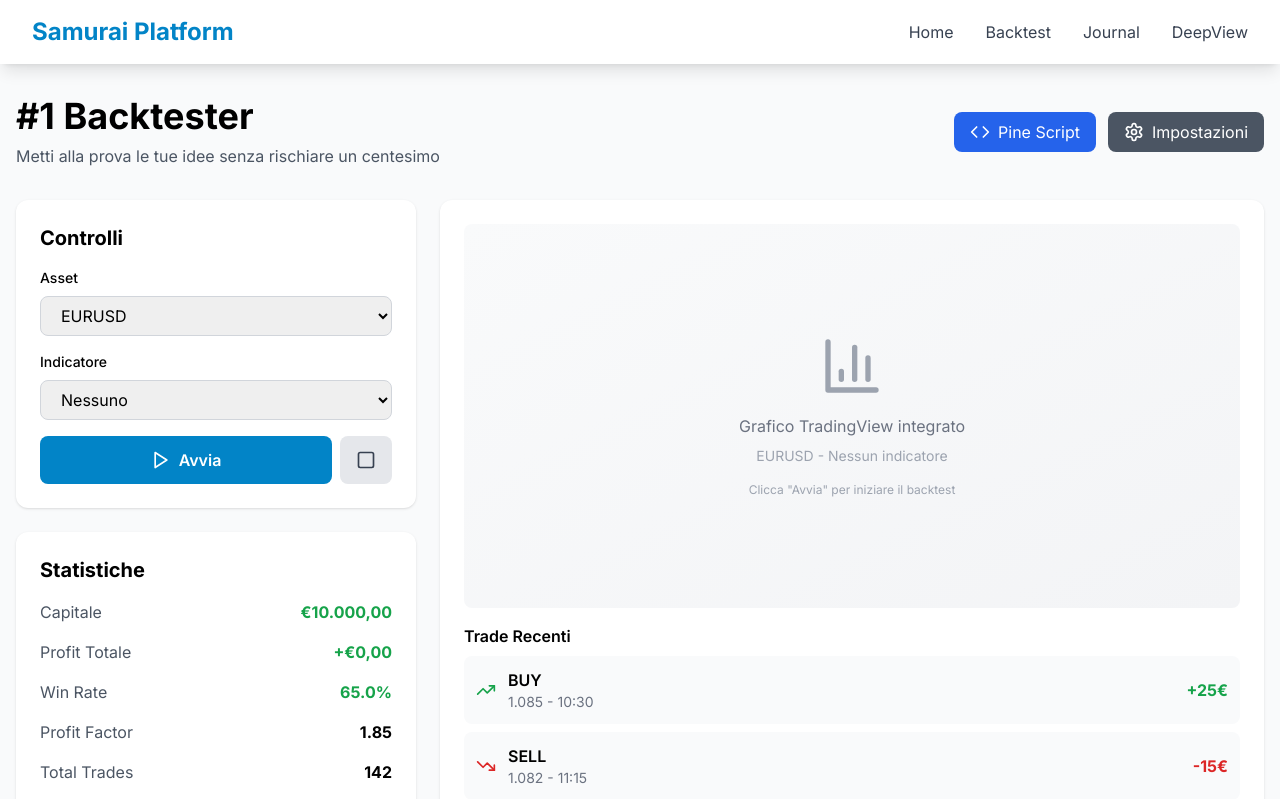
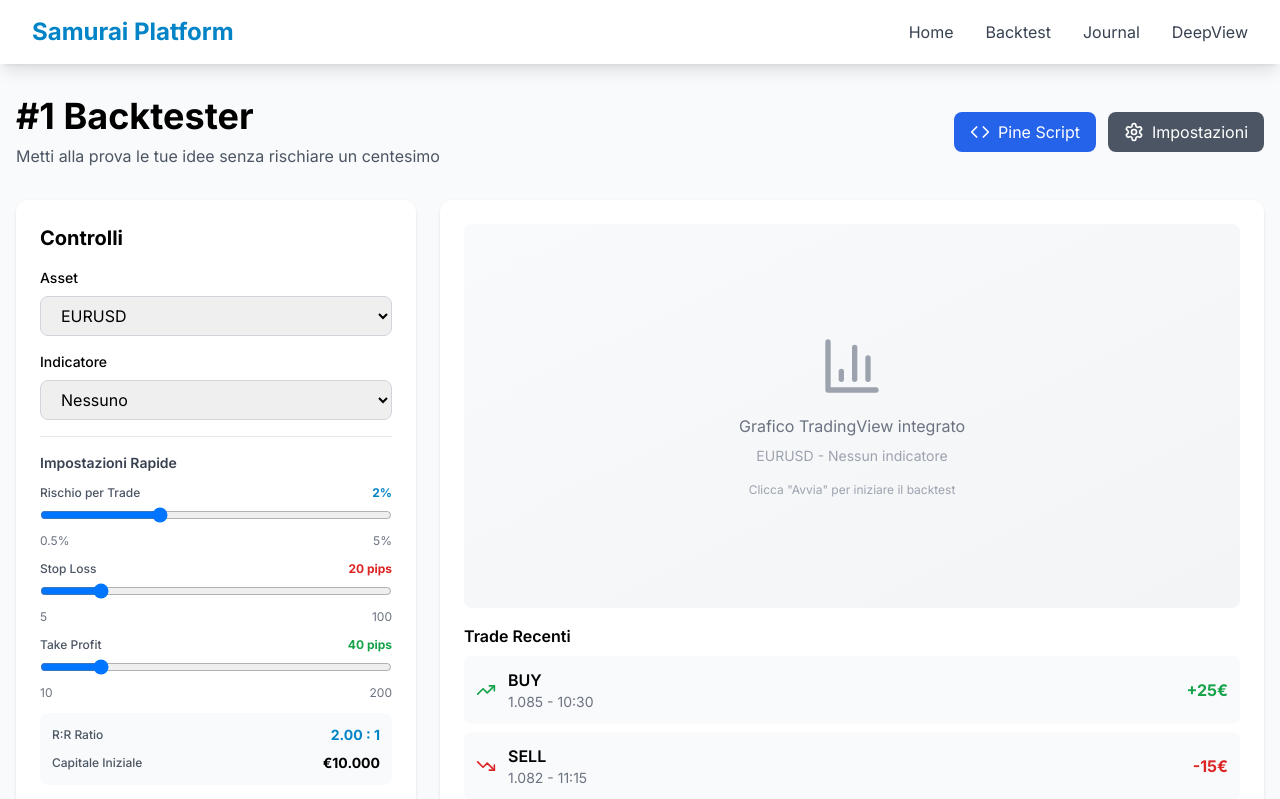
Before and after one commit to Matteovest/samuraiplatform, a Next.js app: page /backtest in a window 1280 px wide. Shown: the top 799 px of the page. Built offline with nearby package versions, Linux system fonts and the light colour scheme.

Commit message:
Make risk management settings editable and add quick controls

```diff
--- a/app/backtest/page.tsx
+++ b/app/backtest/page.tsx
@@ -208,6 +208,7 @@ export default function BacktestPage() {
                     value={selectedAsset}
                     onChange={(e) => setSelectedAsset(e.target.value)}
                     className="w-full border border-gray-300 rounded-lg px-4 py-2"
+                    disabled={isRunning}
                   >
                     {assets.map((asset) => (
                       <option key={asset} value={asset}>
@@ -225,6 +226,7 @@ export default function BacktestPage() {
                     value={selectedIndicator}
                     onChange={(e) => setSelectedIndicator(e.target.value)}
                     className="w-full border border-gray-300 rounded-lg px-4 py-2"
+                    disabled={isRunning}
                   >
                     <option value="">Nessuno</option>
                     {indicators.map((indicator) => (
@@ -233,6 +235,112 @@ export default function BacktestPage() {
                       </option>
                     ))}
                   </select>
+                </div>
+
+                {/* Quick Settings */}
+                <div className="pt-4 border-t">
+                  <h3 className="text-sm font-semibold mb-3 text-gray-700">Impostazioni Rapide</h3>
+
+                  <div className="space-y-3">
+                    <div>
+                      <div className="flex justify-between mb-1">
+                        <label className="block text-xs font-medium text-gray-600">
+                          Rischio per Trade
+                        </label>
+                        <span className="text-xs font-bold text-primary-600">
+                          {settings.riskPerTrade}%
+                        </span>
+                      </div>
+                      <input
+                        type="range"
+                        min="0.5"
+                        max="5"
+                        step="0.1"
+                        value={settings.riskPerTrade}
+                        onChange={(e) => {
+                          const newRisk = parseFloat(e.target.value)
+                          setSettings({ ...settings, riskPerTrade: newRisk })
+                        }}
+                        className="w-full"
+                        disabled={isRunning}
+                      />
+                      <div className="flex justify-between text-xs text-gray-500 mt-1">
+                        <span>0.5%</span>
+                        <span>5%</span>
+                      </div>
+                    </div>
+
+                    <div>
+                      <div className="flex justify-between mb-1">
+                        <label className="block text-xs font-medium text-gray-600">
+                          Stop Loss
+                        </label>
+                        <span className="text-xs font-bold text-red-600">
+                          {settings.stopLoss} pips
+                        </span>
+                      </div>
+                      <input
+                        type="range"
+                        min="5"
+                        max="100"
+                        step="5"
+                        value={settings.stopLoss}
+                        onChange={(e) => {
+                          const newSL = parseFloat(e.target.value)
+                          setSettings({ ...settings, stopLoss: newSL })
+                        }}
+                        className="w-full"
+                        disabled={isRunning}
+                      />
+                      <div className="flex justify-between text-xs text-gray-500 mt-1">
+                        <span>5</span>
+                        <span>100</span>
+                      </div>
+                    </div>
+
+                    <div>
+                      <div className="flex justify-between mb-1">
+                        <label className="block text-xs font-medium text-gray-600">
+                          Take Profit
+                        </label>
+                        <span className="text-xs font-bold text-green-600">
+                          {settings.takeProfit} pips
+                        </span>
+                      </div>
+                      <input
+                        type="range"
+                        min="10"
+                        max="200"
+                        step="5"
+                        value={settings.takeProfit}
+                        onChange={(e) => {
+                          const newTP = parseFloat(e.target.value)
+                          setSettings({ ...settings, takeProfit: newTP })
+                        }}
+                        className="w-full"
+                        disabled={isRunning}
+                      />
+                      <div className="flex justify-between text-xs text-gray-500 mt-1">
+                        <span>10</span>
+                        <span>200</span>
+                      </div>
+                    </div>
+
+                    <div className="bg-gray-50 rounded-lg p-3 mt-3">
+                      <div className="flex justify-between items-center">
+                        <span className="text-xs font-medium text-gray-600">R:R Ratio</span>
+                        <span className="text-sm font-bold text-primary-600">
+                          {settings.stopLoss > 0 ? (settings.takeProfit / settings.stopLoss).toFixed(2) : '0'} : 1
+                        </span>
+                      </div>
+                      <div className="flex justify-between items-center mt-2">
+                        <span className="text-xs font-medium text-gray-600">Capitale Iniziale</span>
+                        <span className="text-sm font-bold">
+                          €{settings.initialCapital.toLocaleString('it-IT')}
+                        </span>
+                      </div>
+                    </div>
+                  </div>
                 </div>
 
                 <div className="flex gap-2">
@@ -564,10 +672,25 @@ export default function BacktestPage() {
 
               <div className="flex gap-3 pt-4">
                 <button
-                  onClick={() => setShowSettings(false)}
+                  onClick={() => {
+                    // Reset stats quando si cambiano le impostazioni
+                    setStats({
+                      winRate: 0,
+                      profitFactor: 0,
+                      totalTrades: 0,
+                      maxDrawdown: 0,
+                      totalProfit: 0,
+                      currentCapital: settings.initialCapital,
+                      avgWin: 0,
+                      avgLoss: 0,
+                    })
+                    setTrades([])
+                    setIsRunning(false)
+                    setShowSettings(false)
+                  }}
                   className="flex-1 bg-primary-600 text-white px-4 py-2 rounded-lg hover:bg-primary-700 transition"
                 >
-                  Salva
+                  Salva e Reset
                 </button>
                 <button
                   onClick={() => setShowSettings(false)}
```
